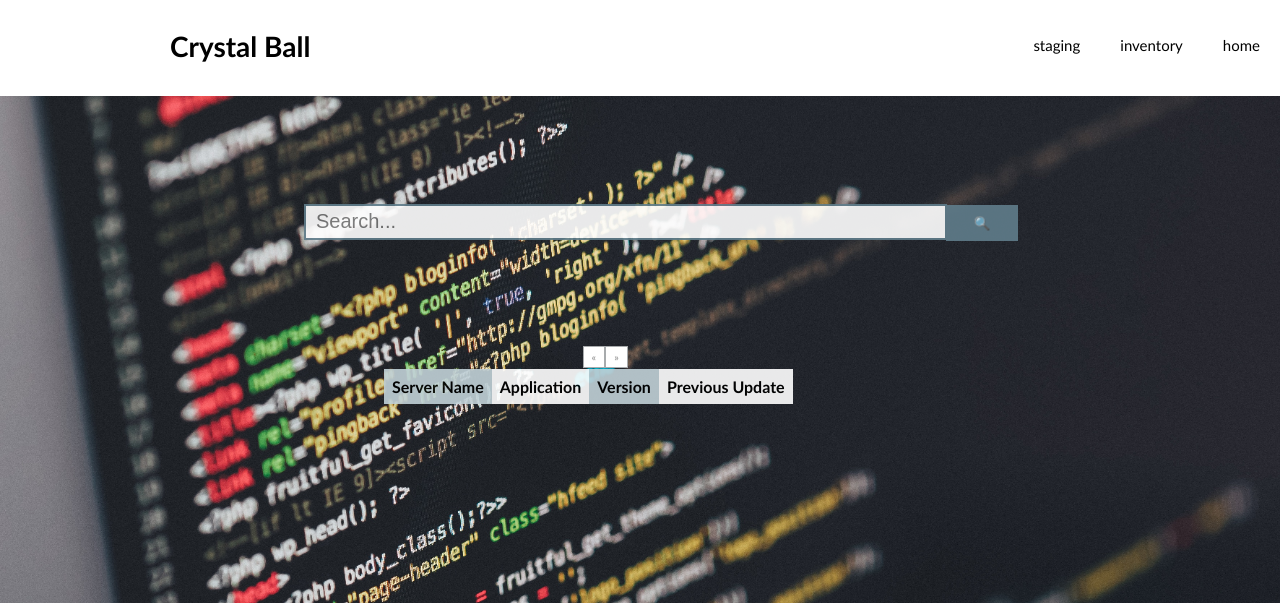
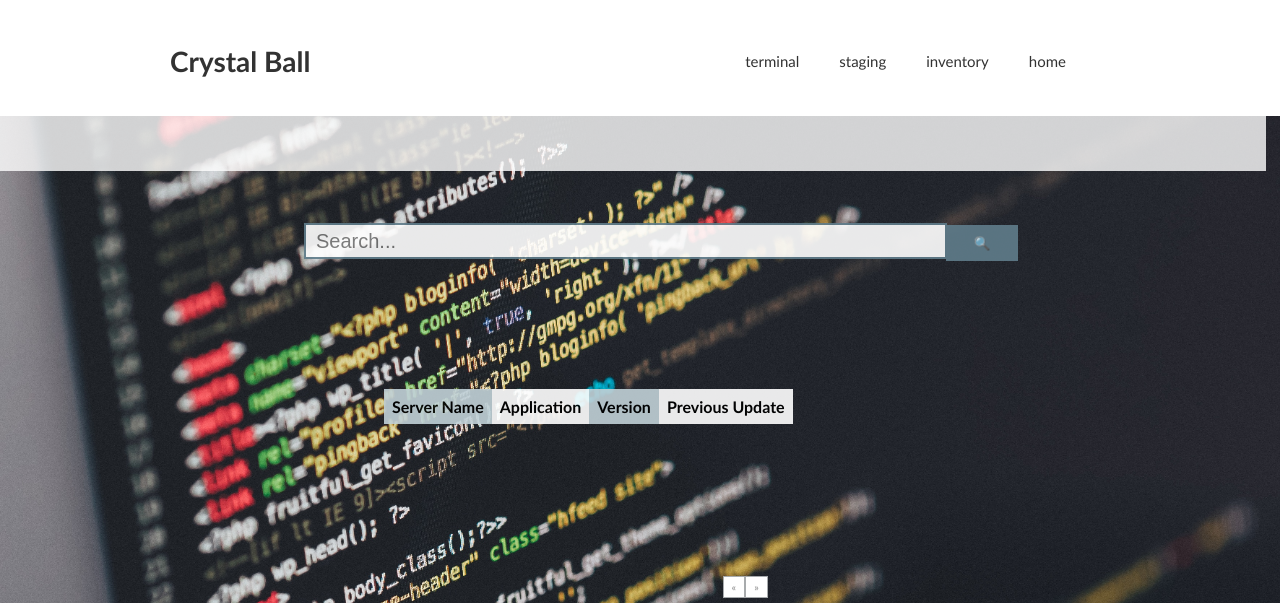
Before and after one commit to suchit12/Crystal-Ball, a PHP site: page /fiiller.php in a window 1280 px wide. Shown: the top 603 px of the page. Run offline with PHP 8.4, Linux system fonts and the light colour scheme; data that the repository does not hold is empty.

Commit message:
Making chanes

```diff
--- a/fiiller.php
+++ b/fiiller.php
@@ -13,6 +13,7 @@
 							<li id="home"><a href="">home</a></li>
 							<li><a href="">inventory</a></li>
 							<li><a href="">staging</a></li>
+							<li><a href="">terminal</a></li>
 						</ul>
 					</div>
 						<img id="udpic" src="start.jpg"/>
@@ -38,7 +39,7 @@
 		mysqli_select_db($con, 'production_machines');
 
 		// define how many results you want per page
-		$results_per_page = 5;
+		$results_per_page = 3;
 		if(isset($_POST['search'])){
 			$sam = $_POST['search'];
 		}
@@ -103,7 +104,6 @@
 		// for ($page=1;$page<=$number_of_pages;$page++) {
 			// echo '<a class="numbers" href="getinfo.php?q='. $sam.'& page= '. $page . '">' . $page . '</a> ';
 		// }
-		$limit = 1;
 		$links = 1;
 
 		if(isset($_GET['color'])){
@@ -112,7 +112,7 @@
 			$color = "";
 		}
 
-		$last = ceil( $number_of_results / $limit );
+		$last = ceil( $number_of_results / $results_per_page );
 		$html = '<ul class="list">';
 
 		$start = ( ( $page - $links ) > 0 ) ? $page - $links : 1;
@@ -123,16 +123,16 @@
 		$html .= $previous_page;
 
 		if ( $start >= 2  ) {
-			$html .= '<li><a href="?limit=' . $limit . '&page=1">1</a></li>';
+			$html .= '<li><a href="?limit=' . $results_per_page . '&page=1">1</a></li>';
 			$html .= '<li><span id="middle"><a>...</a><span></li>';
 		}
-		for ( $i = $start ; $i <= $end; $i++ ) {
-			$class1 = ( $page == $i ) ? "active" : "";
-			if($page == $i)
-				$html .= '<li class="' . $class . '"><a href="?q='. $sam.'& page='. $i .'"><strong>' . $i . '</strong></a></li>';
-			else
-				$html .= '<li class="' . $class . '"><a href="?q='. $sam.'& page='. $i .'">' . $i . '</a></li>';
-		}
+		// for ( $i = $start ; $i <= $end; $i++ ) {
+			// $class1 = ( $page == $i ) ? "active" : "";
+			// if($page == $i)
+				// $html .= '<li class="active"><a href="?q='. $sam.'& page='. $i .'"><strong>' . $i . '</strong></a></li>';
+			// else
+				// $html .= '<li><a href="?q='. $sam.'& page='. $i .'">' . $i . '</a></li>';
+		// }
 
 		if ( $end < $last ) {
 			$html .= '<li><span><a>...</a></span></li>';
@@ -147,7 +147,7 @@
 		echo $html;
 
 
-        // echo '$limit: '.$limit.' | '; //total rows per query
+        // echo '$results_per_page: '.$results_per_page.' | '; //total rows per query
         // echo '$start: '.$start.' | '; //start printing links from
         // echo '$end: '.$end.' | '; //end printing links at
         // echo '$last: '.$last.' | '; //last page
--- a/webpage.css
+++ b/webpage.css
@@ -17,8 +17,24 @@ img{
     /* border-right-width:0px; */
     /* border-left-width:0px; */
 /* } */
+.headerlist{
+	position: absolute;
+	background-color: white;
+	display: inline;
+	padding-right: 180px;
+	box-sizing: border-box;
+	width: 98.9%;
+	min-height: 10%;
+	opacity: 0.8;
+	z-index: 6;
+	padding-bottom: 0px;;
+}
+
 .headerlist ul{
 	list-style-type: none;
+	float: right;
+	left: 530px;
+
 }
 .headerlist ul a{
 	text-decoration: none;
@@ -32,8 +48,8 @@ img{
 	font-style: normal;
 	float: left;
 	margin-left: 170px;
+	top: 5px;
 	position: relative;
-	top:-10px;
 }
 html{
 	font-family: Futura, "Trebuchet MS", Arial, sans-serif;
@@ -42,6 +58,7 @@ html{
 	width: 100%;
 	z-index: 0;
 	height: 100%;
+	margin-top: 100px;
 }
 #lowerpic{
 	position: relative;
@@ -117,7 +134,8 @@ html{
 	font-size: 10px;
 	font-weight: bold;
 	color: #A1A1A1;
-	margin-top: 110px;
+	margin-top: 320px;
+	left: 140px;
 }
 
 .list a{
```
